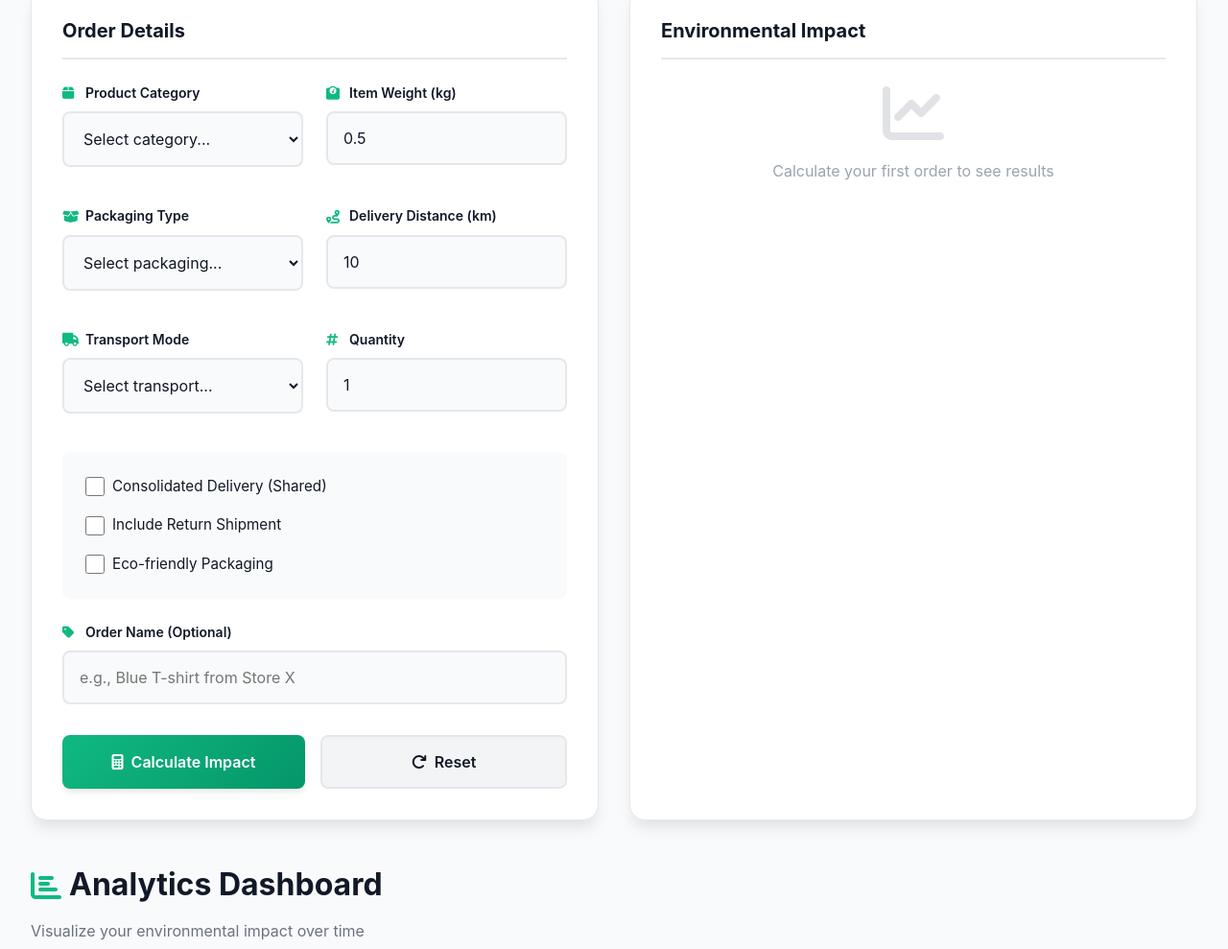
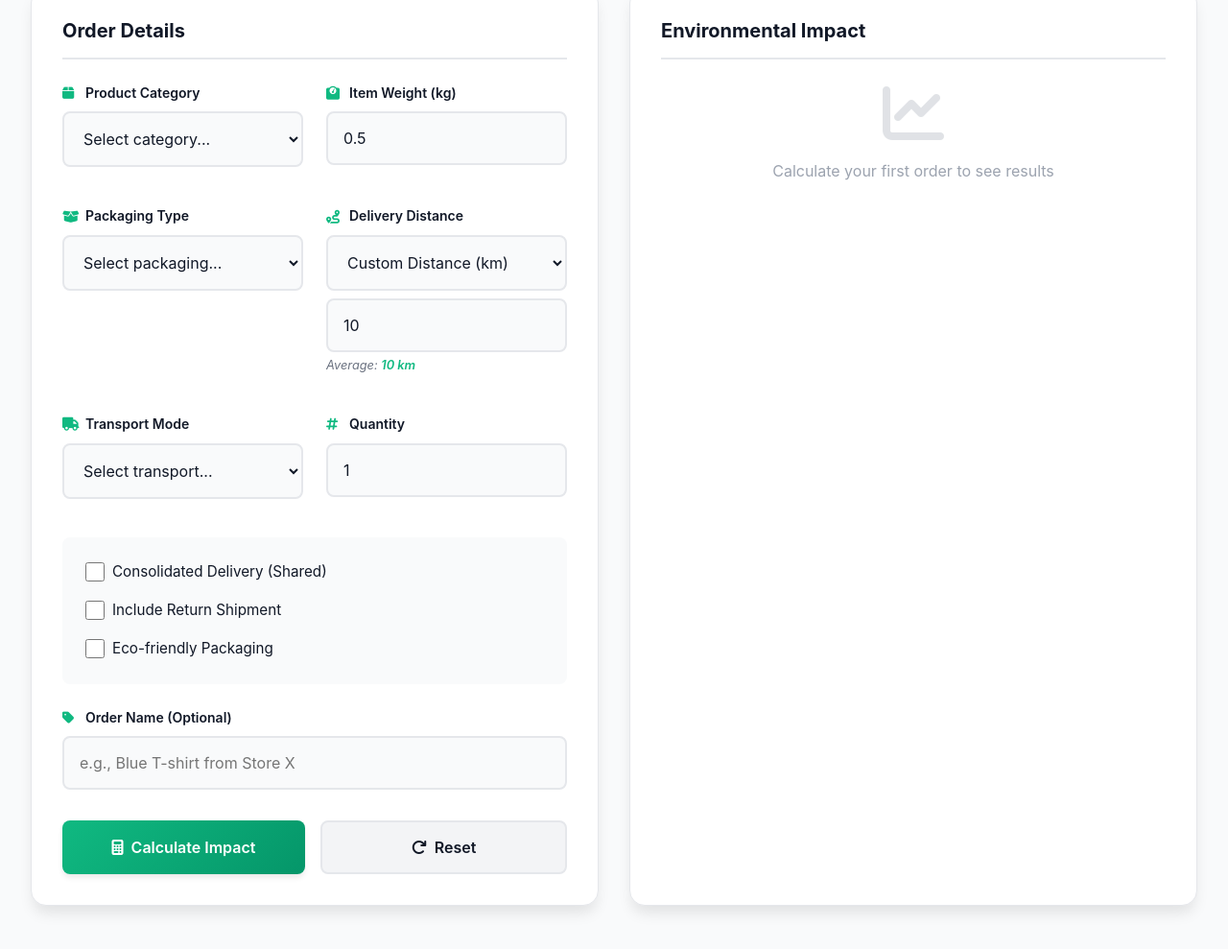
Before and after one commit to dasouvik122005/Carbon_footprint_generator, a browser extension: page index.html in a window 1280 px wide. Shown: the part 1424-2413 px from the top of the page at 96% size. Drawn offline with nearby package versions, Linux system fonts and the light colour scheme.

Commit message:
Add smart distance estimator - users can select delivery ranges instead of guessing distances

```diff
--- a/index.html
+++ b/index.html
@@ -182,9 +182,18 @@
 
               <div class="form-group">
                 <label for="distance">
-                  <i class="fas fa-route"></i> Delivery Distance (km)
+                  <i class="fas fa-route"></i> Delivery Distance
                 </label>
+                <select id="distanceType" class="distance-selector">
+                  <option value="custom">Custom Distance (km)</option>
+                  <option value="local">Local (5-20 km)</option>
+                  <option value="city">Same City (20-50 km)</option>
+                  <option value="regional">Regional (50-200 km)</option>
+                  <option value="national">National (200-1000 km)</option>
+                  <option value="international">International (1000+ km)</option>
+                </select>
                 <input id="distance" type="number" step="1" min="0" value="10" required>
+                <small class="distance-hint">Average: <span id="distanceHint">10 km</span></small>
               </div>
 
               <div class="form-group">
--- a/script.js
+++ b/script.js
@@ -48,6 +48,16 @@ let appState = {
   charts: {}
 };
 
+// Distance Estimation Ranges
+const DISTANCE_RANGES = {
+  'custom': { min: 0, max: 0, avg: 10, description: 'Enter your own distance' },
+  'local': { min: 5, max: 20, avg: 12, description: 'Local delivery within neighborhood' },
+  'city': { min: 20, max: 50, avg: 35, description: 'Same city or metropolitan area' },
+  'regional': { min: 50, max: 200, avg: 125, description: 'Regional delivery (nearby cities)' },
+  'national': { min: 200, max: 1000, avg: 500, description: 'National delivery (cross-country)' },
+  'international': { min: 1000, max: 5000, avg: 2500, description: 'International shipping' }
+};
+
 // DOM Elements
 const elements = {
   // Form inputs
@@ -55,6 +65,8 @@ const elements = {
   weight: document.getElementById('weight'),
   packaging: document.getElementById('packaging'),
   distance: document.getElementById('distance'),
+  distanceType: document.getElementById('distanceType'),
+  distanceHint: document.getElementById('distanceHint'),
   transport: document.getElementById('transport'),
   quantity: document.getElementById('quantity'),
   consolidate: document.getElementById('consolidate'),
@@ -744,6 +756,11 @@ function attachEventListeners() {
   elements.exportBtn.addEventListener('click', exportData);
   elements.clearHistoryBtn.addEventListener('click', clearHistory);
 
+  // Distance type selector
+  if (elements.distanceType) {
+    elements.distanceType.addEventListener('change', updateDistanceFromType);
+  }
+
   // Navigation smooth scroll
   document.querySelectorAll('.nav-link').forEach(link => {
     link.addEventListener('click', (e) => {
@@ -760,6 +777,22 @@ function attachEventListeners() {
   });
 }
 
+// Update Distance Based on Selected Type
+function updateDistanceFromType() {
+  const type = elements.distanceType.value;
+  const range = DISTANCE_RANGES[type];
+
+  if (type === 'custom') {
+    elements.distance.disabled = false;
+    elements.distance.focus();
+    elements.distanceHint.textContent = 'Enter your distance';
+  } else {
+    elements.distance.disabled = false; // Allow manual adjustment
+    elements.distance.value = range.avg;
+    elements.distanceHint.textContent = `${range.description} (${range.min}-${range.max} km, avg: ${range.avg} km)`;
+  }
+}
+
 // Initialize on DOM Load
 if (document.readyState === 'loading') {
   document.addEventListener('DOMContentLoaded', init);
--- a/styles.css
+++ b/styles.css
@@ -394,6 +394,24 @@ h4 { font-size: 1.25rem; }
   width: 16px;
 }
 
+/* Distance Selector Styles */
+.distance-selector {
+  margin-bottom: var(--spacing-sm);
+}
+
+.distance-hint {
+  display: block;
+  color: var(--text-secondary);
+  font-size: 0.8rem;
+  margin-top: var(--spacing-xs);
+  font-style: italic;
+}
+
+.distance-hint span {
+  color: var(--primary);
+  font-weight: 600;
+}
+
 input[type="text"],
 input[type="number"],
 select,
```
